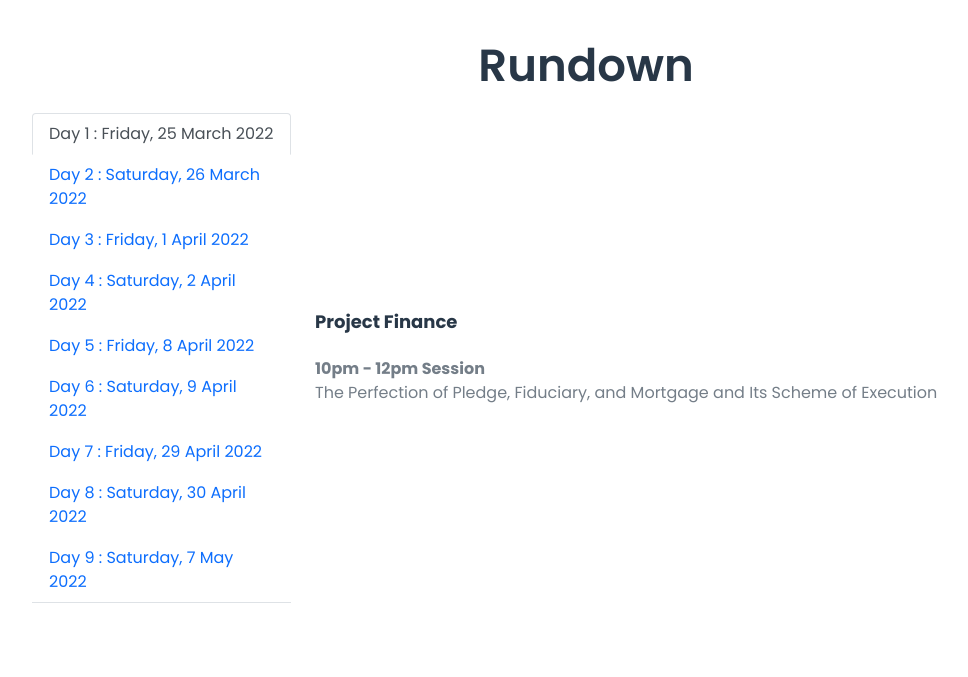
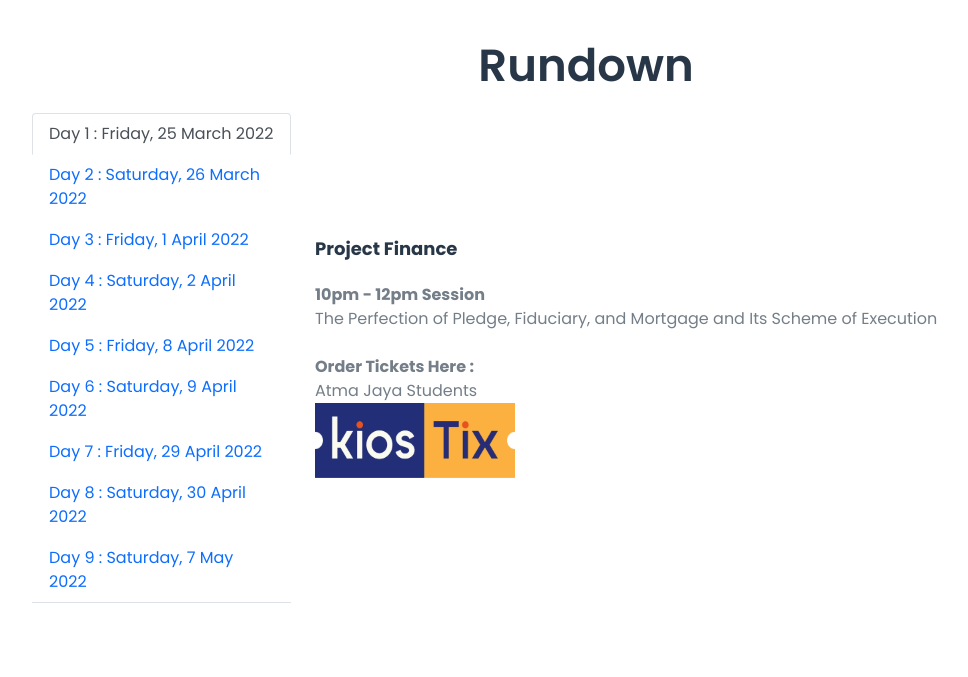
Before and after one commit to Tintapen/coprlegal, a CodeIgniter app: page /database/ in a window 1280 px wide. Shown: the part 3462-4139 px from the top of the page, without its empty margins (54-1022 px from the left). Run offline with CodeIgniter, Linux system fonts and the light colour scheme.

Commit message:
Tambah Link Pembelian

```diff
--- a/application/views/template/our-speaker.php
+++ b/application/views/template/our-speaker.php
@@ -13,32 +13,13 @@
 			<div class="col-xl-4 col-lg-4 col-md-6">
 				<div class="single-skill wow fadeInUp" data-wow-delay=".2s">
 				<div class="">
-				<a href="#exampleModal">
 						<img src="<?= site_url('assets/images/cla2/Ken Prasadtyo, S.H., LL.M.png') ?>" alt="">
-						</a>
 					</div>
 					<div class="skill-content">
 						<h4>Ken Prasadtyo, S.H., LL.M.</h4>
 						<p>Partner at Tjajo & Partners</p>
 					</div>
 				</div>
-				<div class="modal fade" id="exampleModal" tabindex="-1" aria-labelledby="exampleModalLabel" aria-hidden="true">
-  <div class="modal-dialog">
-    <div class="modal-content">
-      <div class="modal-header">
-        <h5 class="modal-title" id="exampleModalLabel">Modal title</h5>
-        <button type="button" class="btn-close" data-bs-dismiss="modal" aria-label="Close"></button>
-      </div>
-      <div class="modal-body">
-        ...
-      </div>
-      <div class="modal-footer">
-        <button type="button" class="btn btn-secondary" data-bs-dismiss="modal">Close</button>
-        <button type="button" class="btn btn-primary">Save changes</button>
-      </div>
-    </div>
-  </div>
-</div>
 			</div>
 			<div class="col-xl-4 col-lg-4 col-md-6">
 				<div class="single-skill wow fadeInUp" data-wow-delay=".2s">
--- a/application/views/template/session.php
+++ b/application/views/template/session.php
@@ -25,8 +25,14 @@
 								<ul>
 									<li>
 										<b>10pm - 12pm Session</b>
+									<li>The Perfection of Pledge, Fiduciary, and Mortgage and Its Scheme of Execution
+									<li> <br>
+									<b>Order Tickets Here :</b><br>
+									Atma Jaya Students<br>
+									<a href="https://kiostix.com/id/event/1629/internal-the-perfection-of-pledge?is_qb=1&token=431798">
+										<img src="<?= site_url('assets/images/cla2/kiostix.png') ?>" alt="" width="200" height="75">
+									</a>
 									</li>
-									The Perfection of Pledge, Fiduciary, and Mortgage and Its Scheme of Execution
 								</ul>
 							</div>
 							<div class="tab-pane fade" id="vert-tabs-profile" role="tabpanel" aria-labelledby="vert-tabs-profile-tab">
@@ -34,6 +40,13 @@
 								<ul>
 									<li><b>10pm - 12pm Session</b></li>
 									Project Financing In Indonesian Highway Construction
+									<li> <br>
+									<b>Order Tickets Here :</b><br>
+									Atma Jaya Students<br>
+									<a href="https://kiostix.com/id/event/1631/internal-project-financing-in-indonesian-highway?is_qb=1&token=431798">
+										<img src="<?= site_url('assets/images/cla2/kiostix.png') ?>" alt="" width="200" height="75">
+									</a>
+									</li>
 								</ul>
 							</div>
 							<div class="tab-pane fade" id="vert-tabs-messages" role="tabpanel" aria-labelledby="vert-tabs-messages-tab">
@@ -43,6 +56,13 @@
 										<b>10pm - 12pm Session</b>
 									</li>
 									Legal Aspects and Impact of Stock Delisting
+									<li> <br>
+									<b>Order Tickets Here :</b><br>
+									Atma Jaya Students<br>
+									<a href="https://kiostix.com/id/event/1633/internal-legal-aspects-and-impact-of-stock?is_qb=1&token=431798">
+										<img src="<?= site_url('assets/images/cla2/kiostix.png') ?>" alt="" width="200" height="75">
+									</a>
+									</li>
 								</ul>
 							</div>
 							<div class="tab-pane fade" id="vert-tabs-settings" role="tabpanel" aria-labelledby="vert-tabs-settings-tab">
@@ -52,6 +72,13 @@
 										<b>10pm - 12pm Session</b>
 									</li>
 									The Legal Aspect of Global and National Bonds Offering
+									<li> <br>
+									<b>Order Tickets Here :</b><br>
+									Atma Jaya Students<br>
+									<a href="https://kiostix.com/id/event/1635/internal-the-legal-aspect-of-bond-offering?is_qb=1&token=431798">
+										<img src="<?= site_url('assets/images/cla2/kiostix.png') ?>" alt="" width="200" height="75">
+									</a>
+									</li>
 								</ul>
 							</div>
 							<div class="tab-pane fade" id="vert-tabs-settings1" role="tabpanel" aria-labelledby="vert-tabs-settings1-tab">
@@ -61,6 +88,13 @@
 										<b>10pm - 12pm Session</b>
 									</li>
 									Renewable Resources and The New Regime of Carbon Policy to Improve Green Environment
+									<li> <br>
+									<b>Order Tickets Here :</b><br>
+									Atma Jaya Students<br>
+									<a href="https://kiostix.com/id/event/1637/internal-renewable-resources-and-the-new-regime?is_qb=1&token=431798">
+										<img src="<?= site_url('assets/images/cla2/kiostix.png') ?>" alt="" width="200" height="75">
+									</a>
+									</li>
 								</ul>
 
 							</div>
@@ -71,6 +105,13 @@
 										<b>10pm - 12pm Session</b>
 									</li>
 									Nickel downstream In The Electronic Vehicle Development Process
+									<li> <br>
+									<b>Order Tickets Here :</b><br>
+									Atma Jaya Students<br>
+									<a href="https://kiostix.com/id/event/1629/internal-the-perfection-of-pledge?is_qb=1&token=431798">
+										<img src="<?= site_url('assets/images/cla2/kiostix.png') ?>" alt="" width="200" height="75">
+									</a>
+									</li>
 								</ul>
 							</div>
 							<div class="tab-pane fade" id="vert-tabs-settings3" role="tabpanel" aria-labelledby="vert-tabs-settings3-tab">
@@ -80,6 +121,13 @@
 										<b>10pm - 12pm Session</b>
 									</li>
 									Legal Aspects in Corporate Restructuring
+									<li> <br>
+									<b>Order Tickets Here :</b><br>
+									Atma Jaya Students<br>
+									<a href="https://kiostix.com/id/event/1629/internal-the-perfection-of-pledge?is_qb=1&token=431798">
+										<img src="<?= site_url('assets/images/cla2/kiostix.png') ?>" alt="" width="200" height="75">
+									</a>
+									</li>
 								</ul>
 							</div>
 							<div class="tab-pane fade" id="vert-tabs-settings4" role="tabpanel" aria-labelledby="vert-tabs-settings4-tab">
@@ -89,6 +137,13 @@
 										<b>10pm - 12pm Session</b>
 									</li>
 									Legal and Business Aspects Related to Mergers and Acquisitions for Public Companies
+									<li> <br>
+									<b>Order Tickets Here :</b><br>
+									Atma Jaya Students<br>
+									<a href="https://kiostix.com/id/event/1629/internal-the-perfection-of-pledge?is_qb=1&token=431798">
+										<img src="<?= site_url('assets/images/cla2/kiostix.png') ?>" alt="" width="200" height="75">
+									</a>
+									</li>
 								</ul>
 							</div>
 							<div class="tab-pane fade" id="vert-tabs-settings5" role="tabpanel" aria-labelledby="vert-tabs-settings5-tab">
```
Also changed, not shown: assets/images/cla2/kiostix.png (added), assets/images/cla2/kiostix.webp (added).
